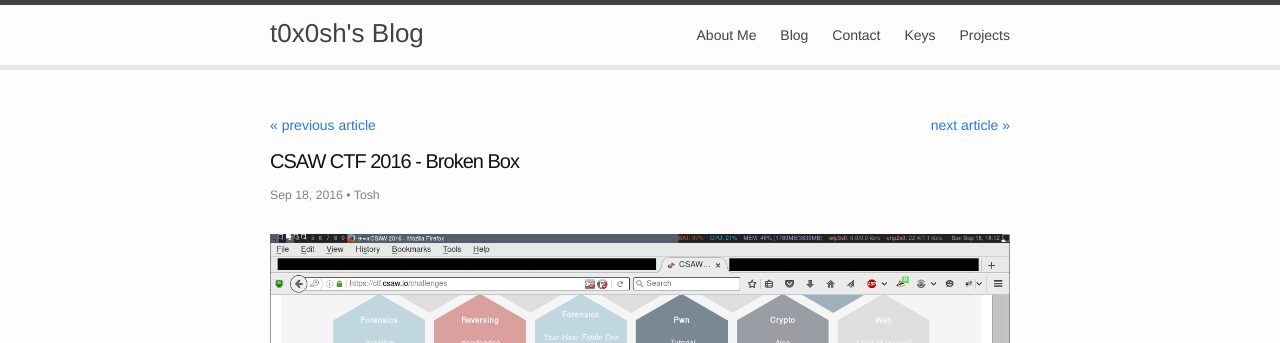
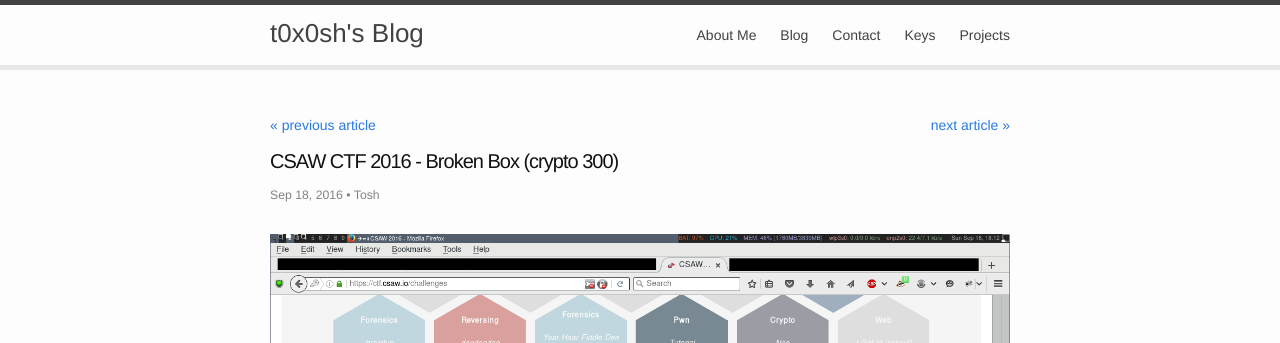
Before and after one commit to t00sh/tosh-codes, a Jekyll site: the page built from _posts/2016-09-18-csaw-broken-box.md, in a window 1280 px wide and 900 px high. Shown: the top 343 px of the window. Built offline with Jekyll 4.4.1, drawn with Linux system fonts in a browser that asks for light colours; Markdown is read by kramdown in place of the engine named in the settings; formulas are drawn with MathJax 3.

```diff
--- a/_posts/2016-09-18-csaw-broken-box.md
+++ b/_posts/2016-09-18-csaw-broken-box.md
@@ -1,5 +1,5 @@
 ---
-title: CSAW CTF 2016 - Broken Box
+title: CSAW CTF 2016 - Broken Box (crypto 300)
 author: Tosh
 date: 2016-09-18
 tags: ctf,crypto,rsa
```
Also changed, not shown: _posts/2016-09-19-csaw-neo.md (+1 -1 lines).
